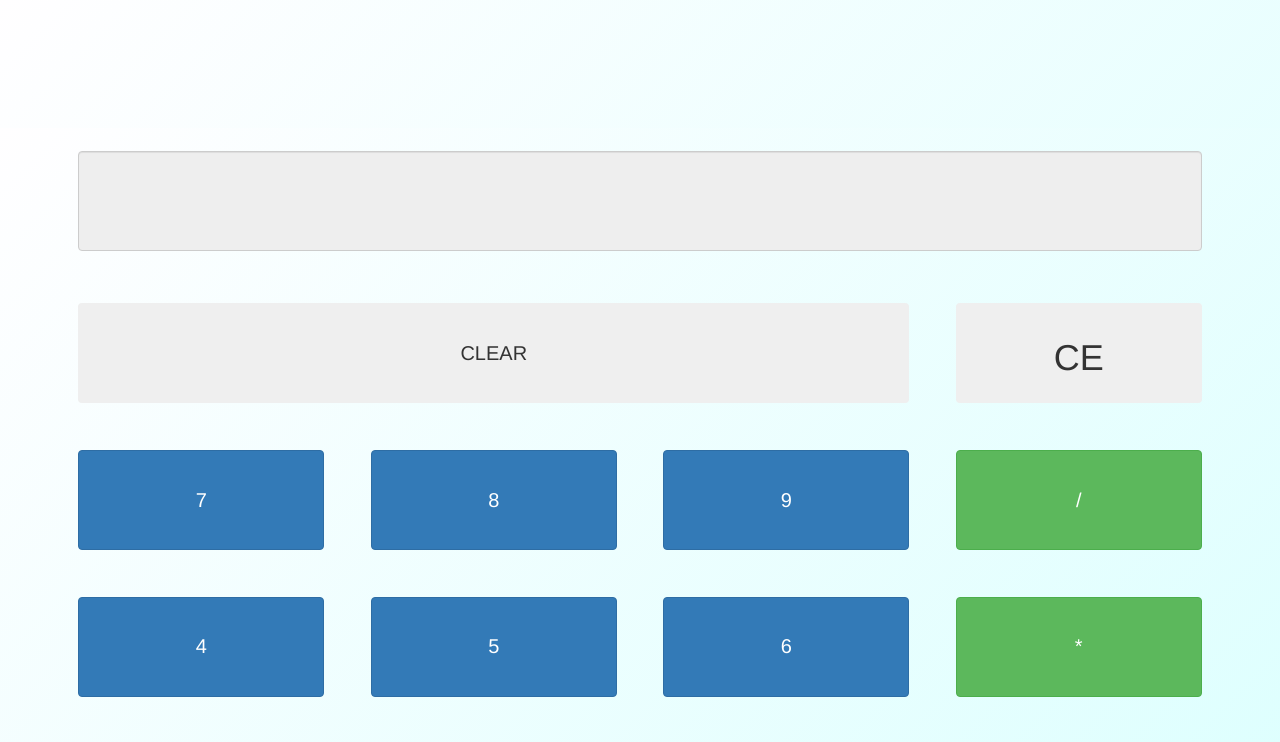
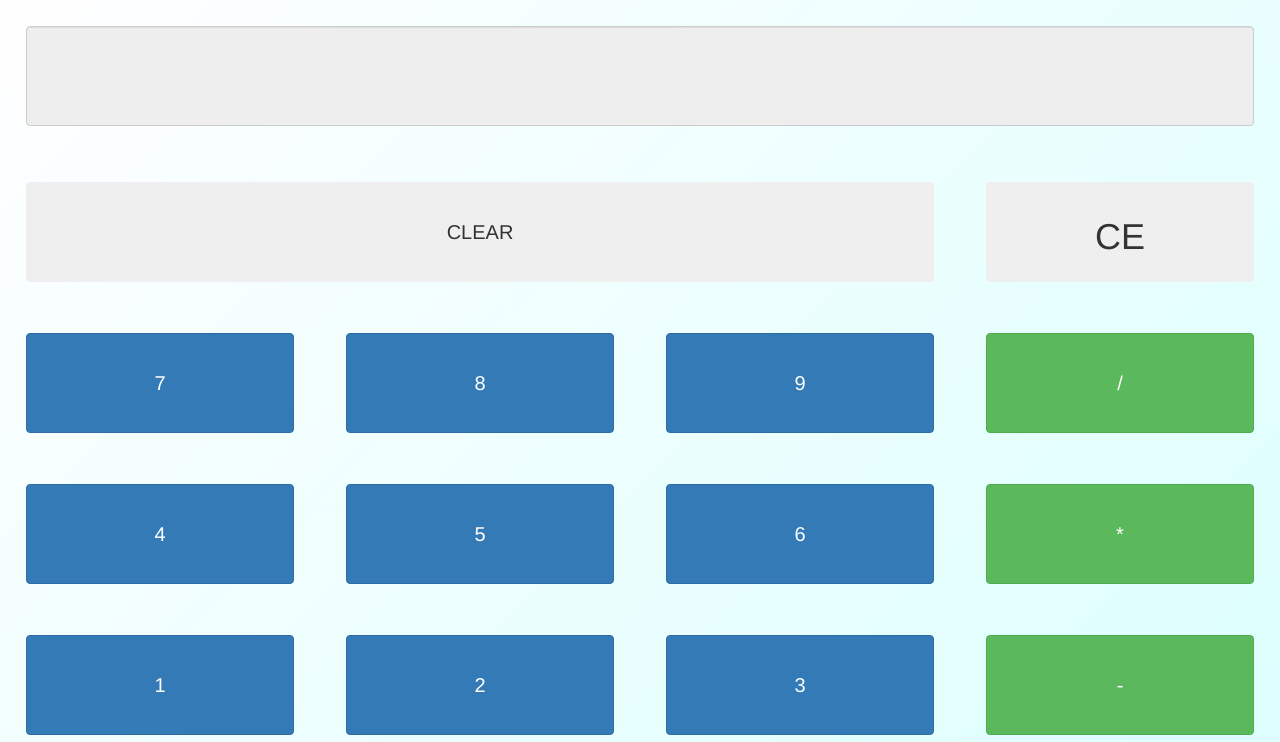
Before and after one commit to ChiShingP/react-calculator, a React (Create React App) app: page / in a window 1280 px wide. Shown: the top 742 px of the page. Built offline with nearby package versions, Linux system fonts and the light colour scheme.

Commit message:
Fixed Sizing for Mobile Viewport

```diff
--- a/src/Components/App.js
+++ b/src/Components/App.jsx
@@ -77,7 +77,7 @@ function App() {
   }
 
   return (
-    <div class="container">
+    <div class="container-fluid">
       <div class="row">
         <div class="col-sm padding-0">
           <input
```
Also changed, not shown: 1 other file (tests, documents, lock files or other folders).
